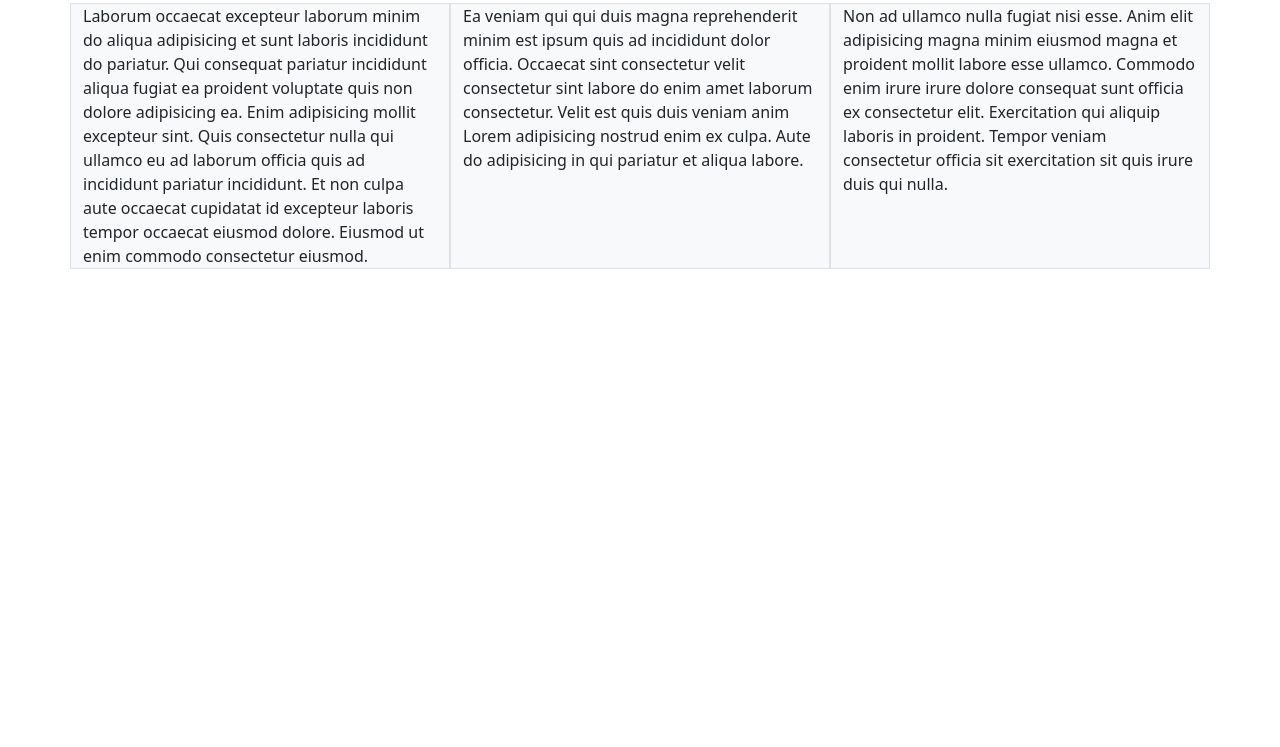
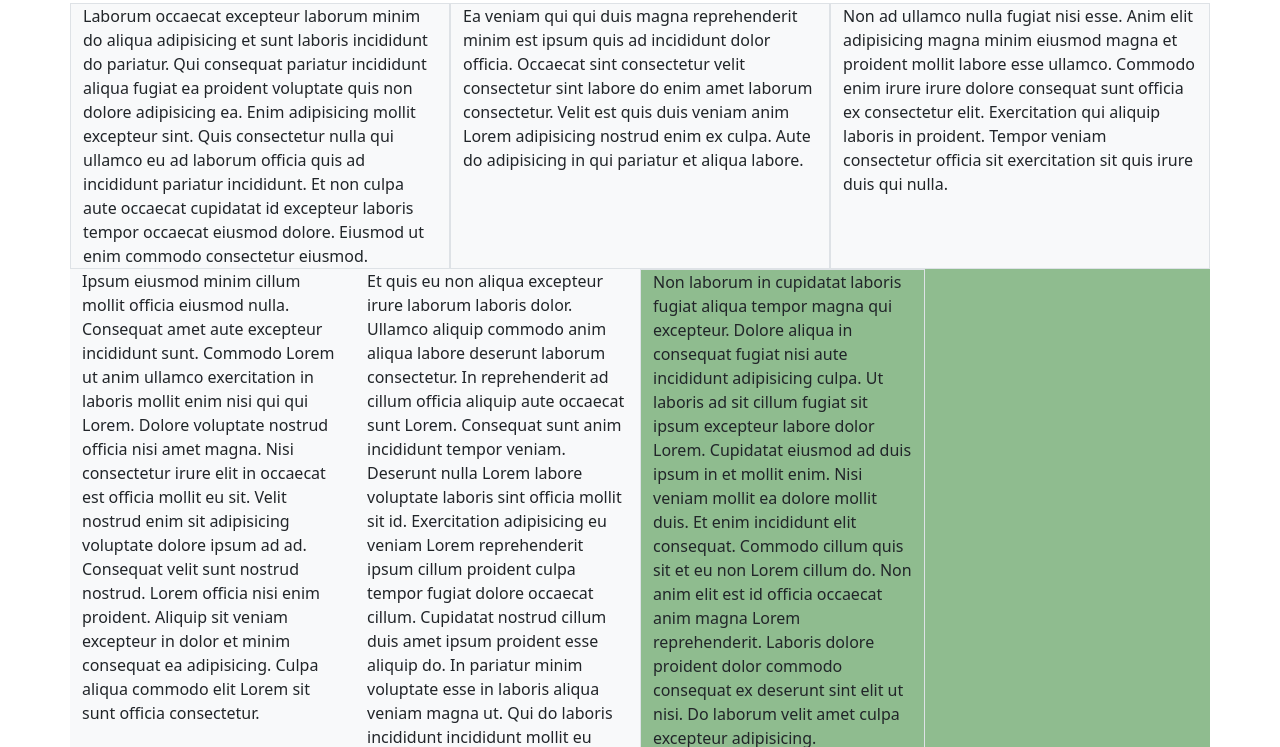
Before and after one commit to yuchieh14/rwdweb, a plain HTML site: page index.html in a window 1280 px wide. Shown: the part 53-800 px from the top of the page. Drawn offline with nearby package versions, Linux system fonts and the light colour scheme.

Commit message:
修改顏色

```diff
--- a/index.html
+++ b/index.html
@@ -11,12 +11,16 @@
         integrity="sha384-1BmE4kWBq78iYhFldvKuhfTAU6auU8tT94WrHftjDbrCEXSU1oBoqyl2QvZ6jIW3" crossorigin="anonymous">
 
     <title>Hello, Yujie</title>
+    <style>
+        .one{background-color: darkkhaki;}
+        .two{background-color: darkseagreen;}
+    </style>
 </head>
 
 <body>
     <h1>Hello, world!</h1>
     <div class="container-xl">
-        <div class="row">
+        <div class="row one">
             <div class="col-md-6 col-lg-4 border bg-light">
                 Laborum occaecat excepteur laborum minim do aliqua adipisicing et sunt laboris incididunt do pariatur.
                 Qui consequat pariatur incididunt aliqua fugiat ea proident voluptate quis non dolore adipisicing ea.
@@ -37,6 +41,22 @@
                 quis irure duis qui nulla.
             </div>
         </div>
+        <div class="row two">
+            <div class="col-md-6 col-lg-3 bg-light">
+                Ipsum eiusmod minim cillum mollit officia eiusmod nulla. Consequat amet aute excepteur incididunt sunt. Commodo Lorem ut anim ullamco exercitation in laboris mollit enim nisi qui qui Lorem. Dolore voluptate nostrud officia nisi amet magna.
+
+Nisi consectetur irure elit in occaecat est officia mollit eu sit. Velit nostrud enim sit adipisicing voluptate dolore ipsum ad ad. Consequat velit sunt nostrud nostrud. Lorem officia nisi enim proident. Aliquip sit veniam excepteur in dolor et minim consequat ea adipisicing. Culpa aliqua commodo elit Lorem sit sunt officia consectetur.
+            </div>
+            <div class="col-md-6 col-lg-3 bg-light">
+                Et quis eu non aliqua excepteur irure laborum laboris dolor. Ullamco aliquip commodo anim aliqua labore deserunt laborum consectetur. In reprehenderit ad cillum officia aliquip aute occaecat sunt Lorem. Consequat sunt anim incididunt tempor veniam. Deserunt nulla Lorem labore voluptate laboris sint officia mollit sit id. Exercitation adipisicing eu veniam Lorem reprehenderit ipsum cillum proident culpa tempor fugiat dolore occaecat cillum. Cupidatat nostrud cillum duis amet ipsum proident esse aliquip do.
+
+In pariatur minim voluptate esse in laboris aliqua veniam magna ut. Qui do laboris incididunt incididunt mollit eu cillum incididunt aliquip commodo fugiat commodo et. Voluptate deserunt et incididunt incididunt proident consequat cupidatat veniam reprehenderit laboris amet labore amet. Amet tempor aliqua dolor minim. Voluptate consequat officia commodo id laboris excepteur adipisicing.
+            </div>
+            <div class="col-md-6 col-lg-3 border">
+                Non laborum in cupidatat laboris fugiat aliqua tempor magna qui excepteur. Dolore aliqua in consequat fugiat nisi aute incididunt adipisicing culpa. Ut laboris ad sit cillum fugiat sit ipsum excepteur labore dolor Lorem. Cupidatat eiusmod ad duis ipsum in et mollit enim. Nisi veniam mollit ea dolore mollit duis. Et enim incididunt elit consequat.
+
+Commodo cillum quis sit et eu non Lorem cillum do. Non anim elit est id officia occaecat anim magna Lorem reprehenderit. Laboris dolore proident dolor commodo consequat ex deserunt sint elit ut nisi. Do laborum velit amet culpa excepteur adipisicing.
+            </div>
 
     </div>
     <!-- Optional JavaScript; choose one of the two! -->
```
